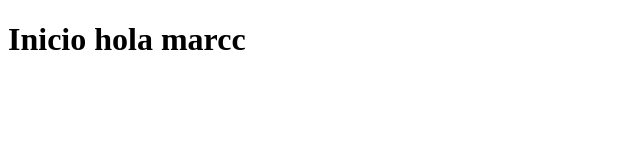
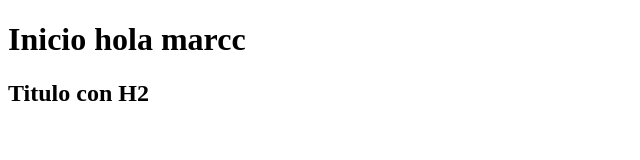
Before and after one commit to marcosmollocalsina/inicio, a plain HTML site: page html/index.html in a window 1280 px wide. Shown: the whole page, without its empty margins (0-640 px from the left). Drawn offline with Linux system fonts and the light colour scheme.

Commit message:
agregando h2

```diff
--- a/html/index.html
+++ b/html/index.html
@@ -10,6 +10,7 @@
 
 <body>
   <h1>Inicio hola marcc</h1>
+  <h2>Titulo con H2</h2>
 </body>
 
 </html>
```
